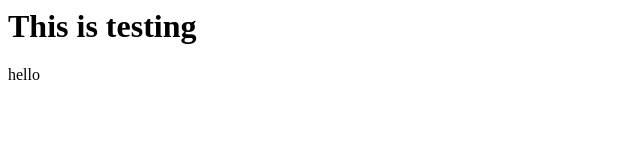
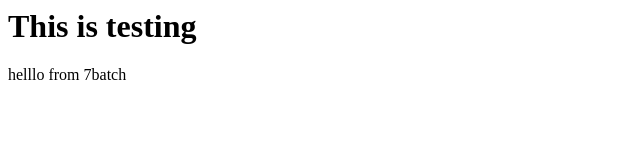
Before and after one commit to thaungchannyein/test2, a plain HTML site: page index.html in a window 1280 px wide. Shown: the full height of the page, 0-640 px from the left. Drawn offline with Linux system fonts and the light colour scheme.

Commit message:
modified 2

```diff
--- a/index.html
+++ b/index.html
@@ -3,6 +3,6 @@
   </head>
   <body>
     <h1>This is testing</h1>
-hello
+      <p>helllo from 7batch</p>
    </body>
 </html>
```
